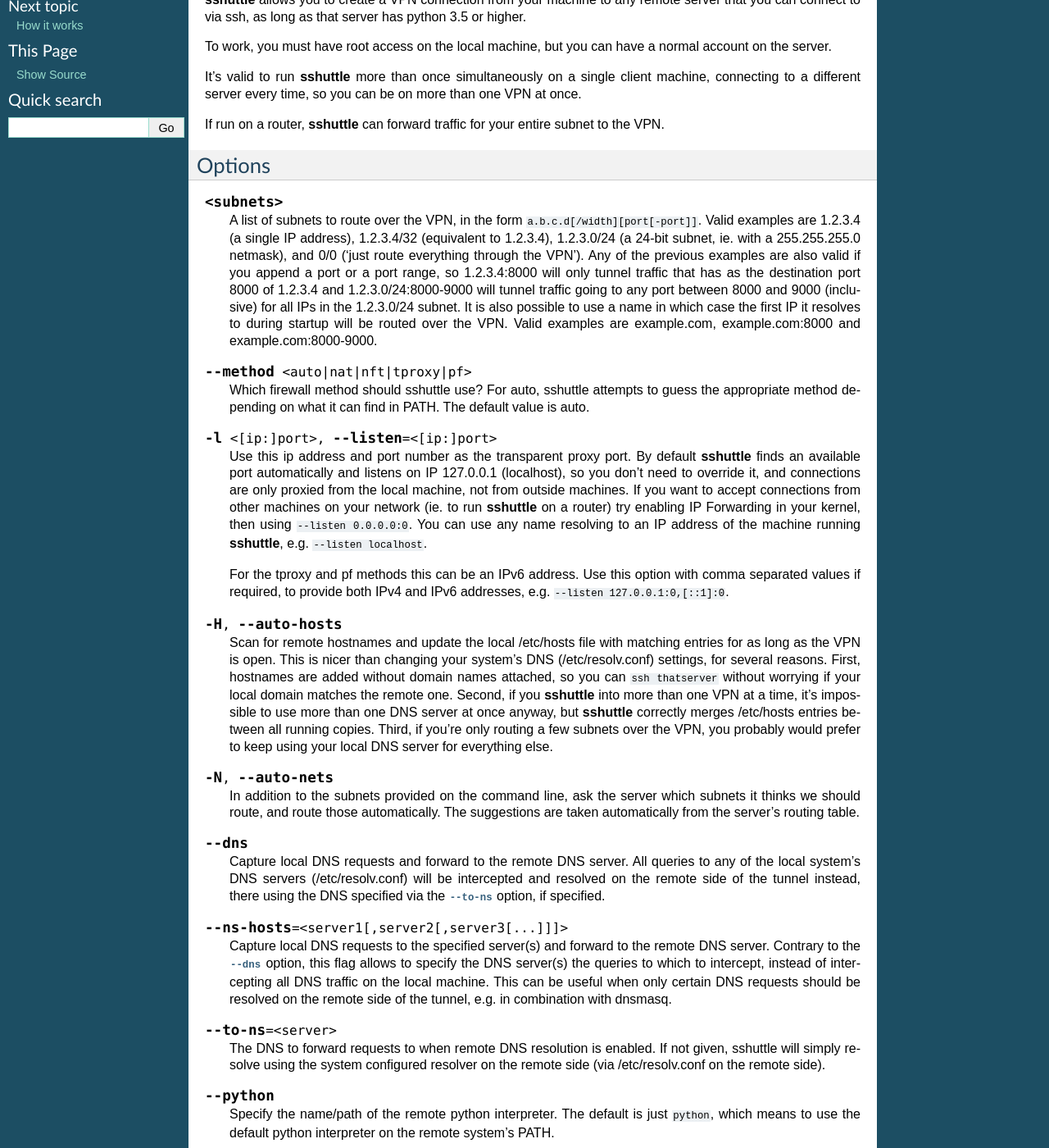
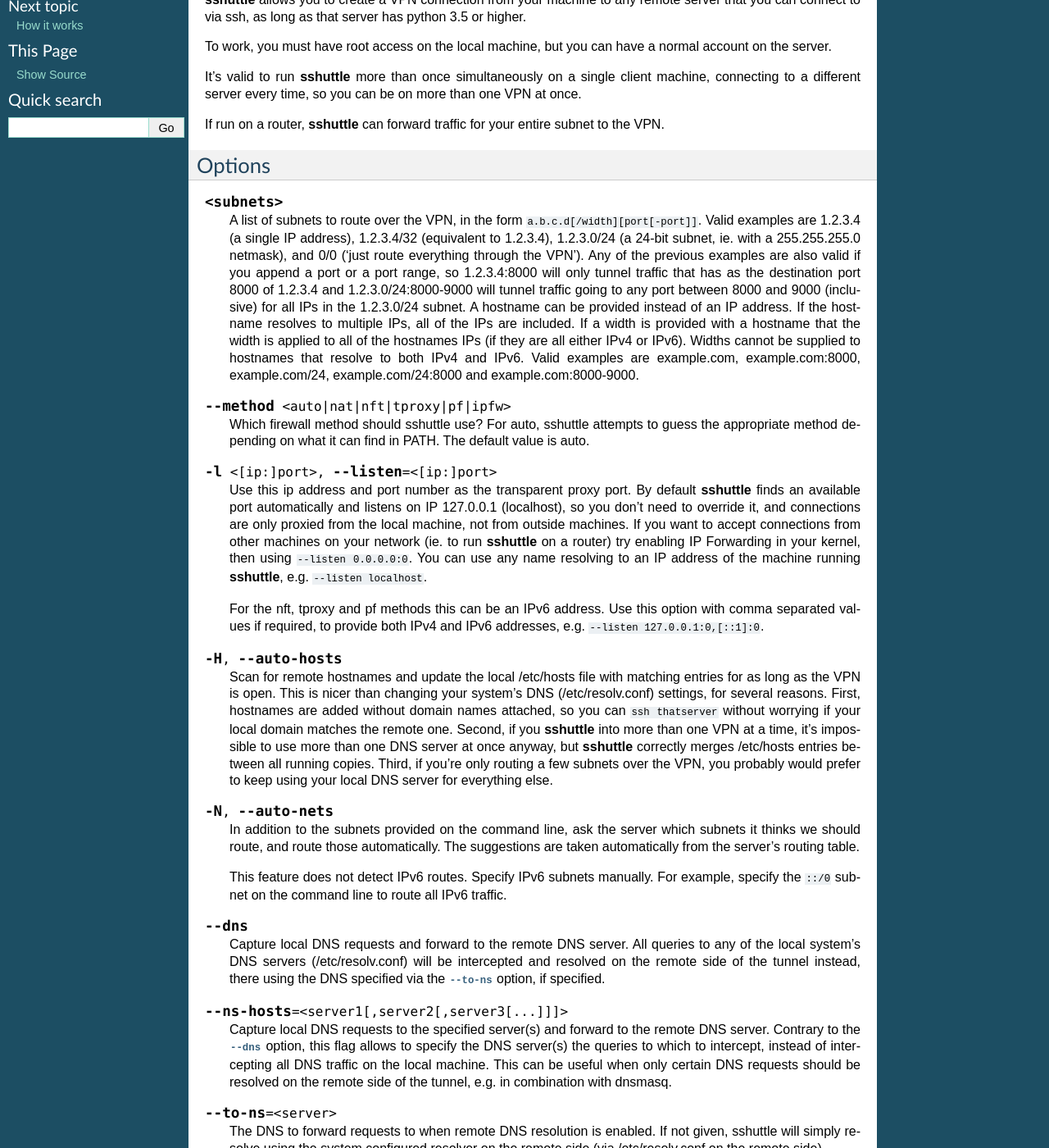
Before and after one commit to sshuttle/sshuttle, a Sphinx documentation site: the page built from docs/manpage.rst, in a window 1280 px wide and 1400 px high, scrolled down 253 px. Shown: the whole window at 82% size. Built offline with Sphinx 7.4.7, drawn with Linux system fonts in a browser that asks for light colours; the version number could not be read and is left out; some of the changed text lies outside the part shown.

Commit message:
nft IPv6 documentation (and other minor doc updates)
Update docs to indicate that IPv6 is supported with the nft method.

- Adds nft into the requirements.rst file.

- Update description of what happens when a hostname is used in a
  subnet.

- Add ipfw to list of methods.

- Indicate that --auto-nets does not work with IPv6. Previously this
  was only mentioned in tproxy.rst

- Clarify that we try to use "python3" on the server before trying
  "python".

```diff
--- a/docs/manpage.rst
+++ b/docs/manpage.rst
@@ -40,11 +40,15 @@
     that has as the destination port 8000 of 1.2.3.4 and
     1.2.3.0/24:8000-9000 will tunnel traffic going to any port between
     8000 and 9000 (inclusive) for all IPs in the 1.2.3.0/24 subnet.
-    It is also possible to use a name in which case the first IP it resolves
-    to during startup will be routed over the VPN. Valid examples are
-    example.com, example.com:8000 and example.com:8000-9000.
+    A hostname can be provided instead of an IP address. If the
+    hostname resolves to multiple IPs, all of the IPs are included.
+    If a width is provided with a hostname that the width is applied
+    to all of the hostnames IPs (if they are all either IPv4 or IPv6).
+    Widths cannot be supplied to hostnames that resolve to both IPv4
+    and IPv6. Valid examples are example.com, example.com:8000,
+    example.com/24, example.com/24:8000 and example.com:8000-9000.
 
-.. option:: --method <auto|nat|nft|tproxy|pf>
+.. option:: --method <auto|nat|nft|tproxy|pf|ipfw>
 
    Which firewall method should sshuttle use? For auto, sshuttle attempts to
    guess the appropriate method depending on what it can find in PATH. The
@@ -64,9 +68,9 @@
     You can use any name resolving to an IP address of the machine running
     :program:`sshuttle`, e.g. ``--listen localhost``.
 
-    For the tproxy and pf methods this can be an IPv6 address. Use this option
-    with comma separated values if required, to provide both IPv4 and IPv6
-    addresses, e.g. ``--listen 127.0.0.1:0,[::1]:0``.
+    For the nft, tproxy and pf methods this can be an IPv6 address. Use
+    this option with comma separated values if required, to provide both
+    IPv4 and IPv6 addresses, e.g. ``--listen 127.0.0.1:0,[::1]:0``.
 
 .. option:: -H, --auto-hosts
 
@@ -91,6 +95,10 @@
     route, and route those automatically.  The suggestions
     are taken automatically from the server's routing
     table.
+
+    This feature does not detect IPv6 routes. Specify IPv6 subnets
+    manually. For example, specify the ``::/0`` subnet on the command
+    line to route all IPv6 traffic.
 
 .. option:: --dns
 
@@ -122,9 +130,9 @@
 
 .. option:: --python
 
-    Specify the name/path of the remote python interpreter.
-    The default is just ``python``, which means to use the
-    default python interpreter on the remote system's PATH.
+    Specify the name/path of the remote python interpreter. The
+    default is to use ``python3`` (or ``python``, if ``python3``
+    fails) in the remote system's PATH.
 
 .. option:: -r <[username@]sshserver[:port]>, --remote=<[username@]sshserver[:port]>
 
@@ -221,7 +229,8 @@
 
 .. option:: --disable-ipv6
 
-    If using tproxy or pf methods, this will disable IPv6 support.
+    Disable IPv6 support for methods that support it (nft, tproxy, and
+    pf).
 
 .. option:: --firewall
 
```
Also changed, not shown: docs/requirements.rst (+12 -0 lines).
